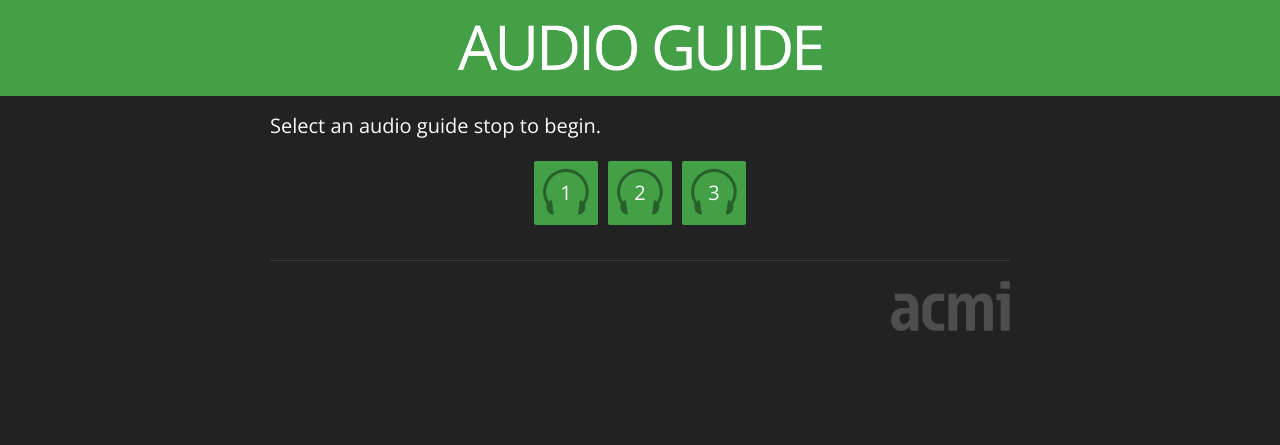
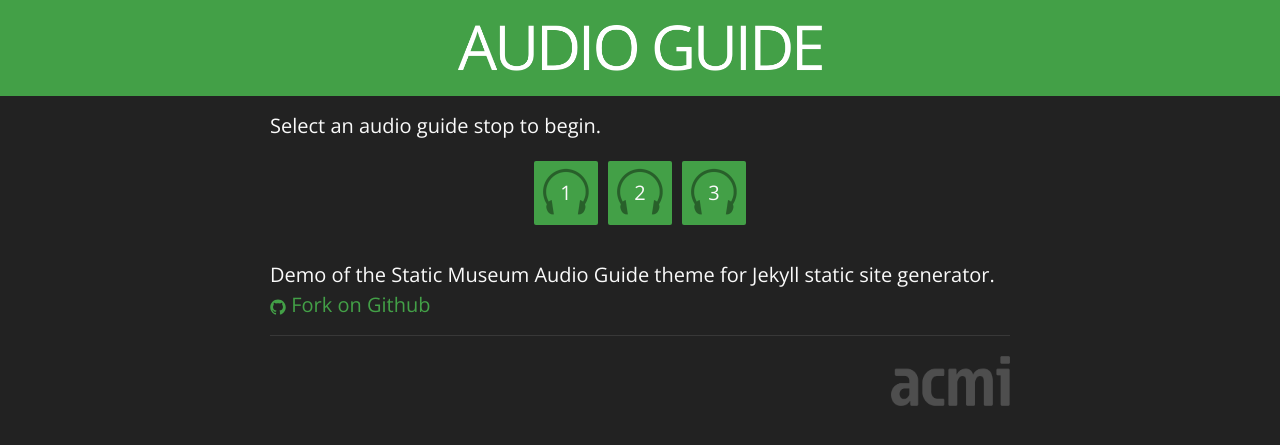
Before and after one commit to ACMILabs/static-museum-audio-guide, a Jekyll site: the page built from index.html, in a window 1280 px wide. Shown: the top 445 px of the page. Built offline with Jekyll 4.4.1, drawn with Linux system fonts in a browser that asks for light colours.

Commit message:
Add note about Github repo

```diff
--- a/_includes/footer.html
+++ b/_includes/footer.html
@@ -1,7 +1,8 @@
 <footer class="site-footer">
 
   <div class="wrapper">
-
+	<p>Demo of the Static Museum Audio Guide theme for Jekyll static site generator.<br/><a href="https://github.com/ACMILabs/static-museum-audio-guide"><span class="icon icon--github">{% include icon-github.svg %}</span> Fork on Github </a>
+	  </p>
     <div class="partner-logos">
       <!-- replace logos here! -->
       <a href="https://www.acmi.net.au" target="_blank">
--- a/assets/css/main.scss
+++ b/assets/css/main.scss
@@ -39,7 +39,7 @@ $tile-size:		   56px;
 $tile-size-large:  64px;
 $tile-border-radius:	2px;
 
-$grey-color:       #fc592c;
+$grey-color:       $brand-color;
 $grey-color-light: lighten($grey-color, 40%);
 $grey-color-dark:  darken($grey-color, 25%);
 
```
